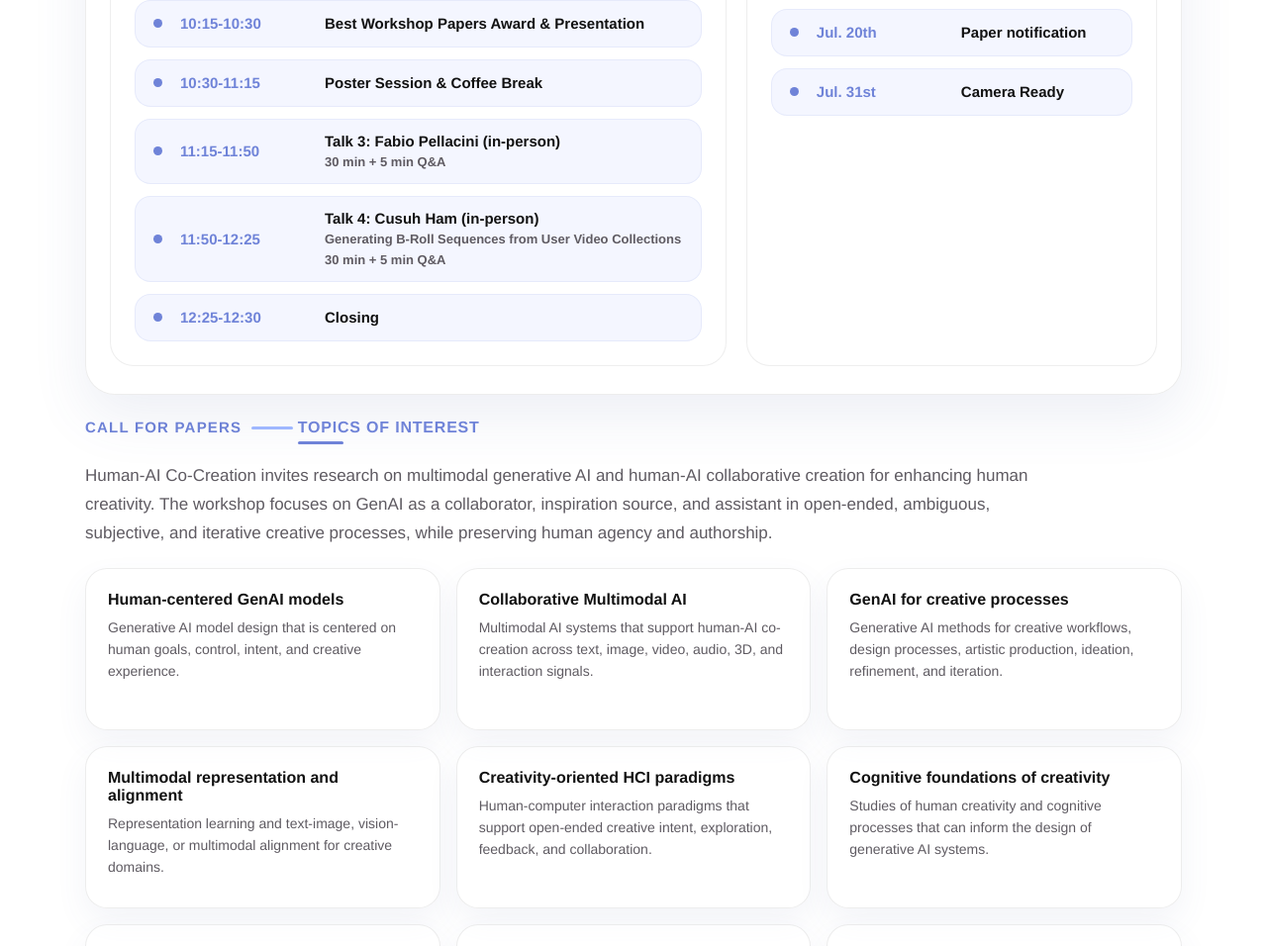
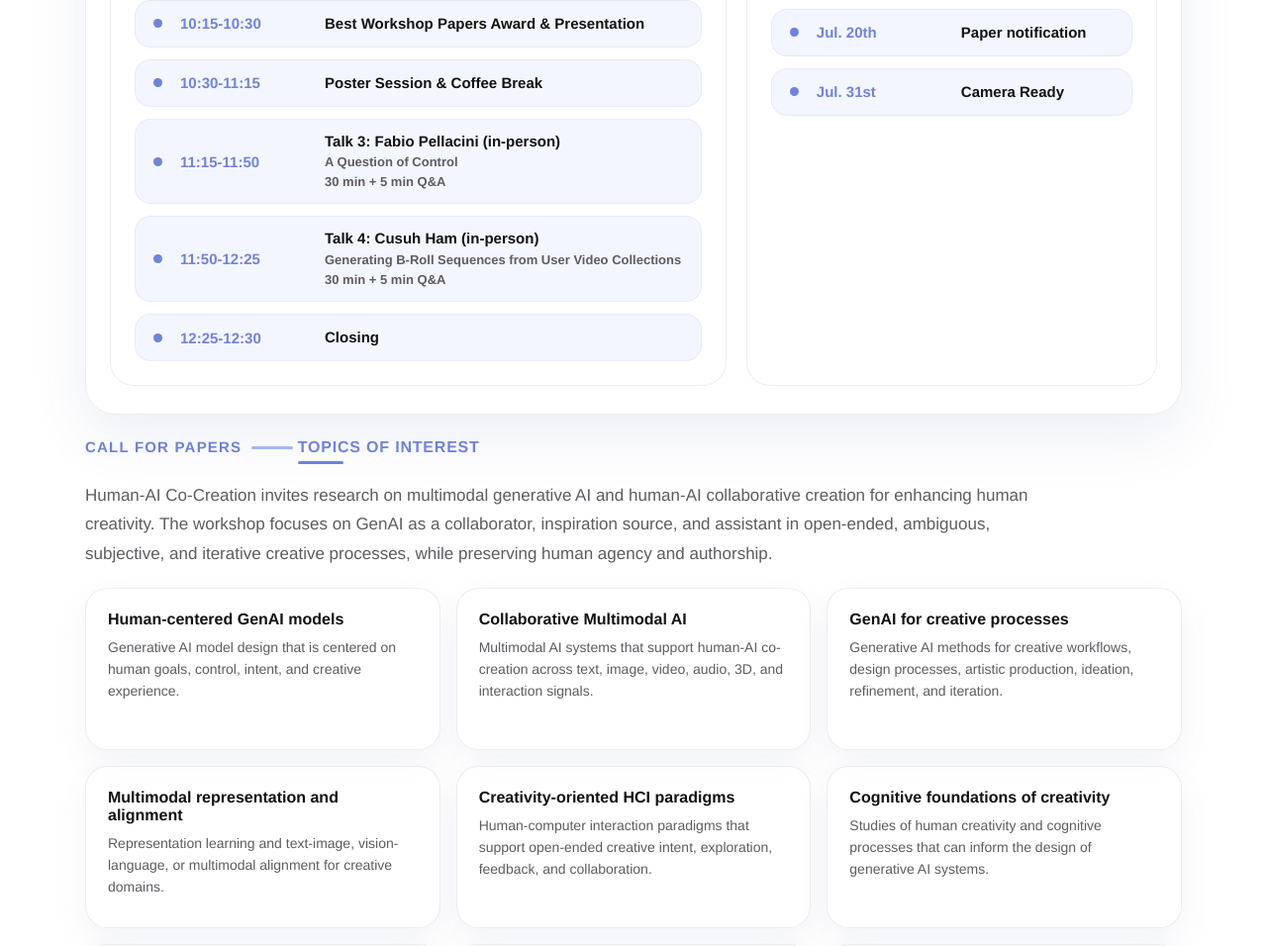
Before and after one commit to Human-AI-Co-Creation/workshop, a website: page html/ai_cocreate_2026.html in a window 1280 px wide. Shown: the part 3941-4897 px from the top of the page at 99% size. Drawn offline with Linux system fonts and the light colour scheme.

Commit message:
Add Fabio talk title to program

```diff
--- a/html/ai_cocreate_2026.html
+++ b/html/ai_cocreate_2026.html
@@ -249,7 +249,7 @@
                 <li><time>09:40-10:15</time><span>Talk 2: Yuhui Yuan (in-person)<br><small>Reimagining Design Intelligence: The Layer Is Where Co-Creation Begins</small><br><small>30 min + 5 min Q&amp;A</small></span></li>
                 <li><time>10:15-10:30</time><span>Best Workshop Papers Award &amp; Presentation</span></li>
                 <li><time>10:30-11:15</time><span>Poster Session &amp; Coffee Break</span></li>
-                <li><time>11:15-11:50</time><span>Talk 3: Fabio Pellacini (in-person)<br><small>30 min + 5 min Q&amp;A</small></span></li>
+                <li><time>11:15-11:50</time><span>Talk 3: Fabio Pellacini (in-person)<br><small>A Question of Control</small><br><small>30 min + 5 min Q&amp;A</small></span></li>
                 <li><time>11:50-12:25</time><span>Talk 4: Cusuh Ham (in-person)<br><small>Generating B-Roll Sequences from User Video Collections</small><br><small>30 min + 5 min Q&amp;A</small></span></li>
                 <li><time>12:25-12:30</time><span>Closing</span></li>
               </ol>
```
Also changed, not shown: index.html (+1 -0 lines).
